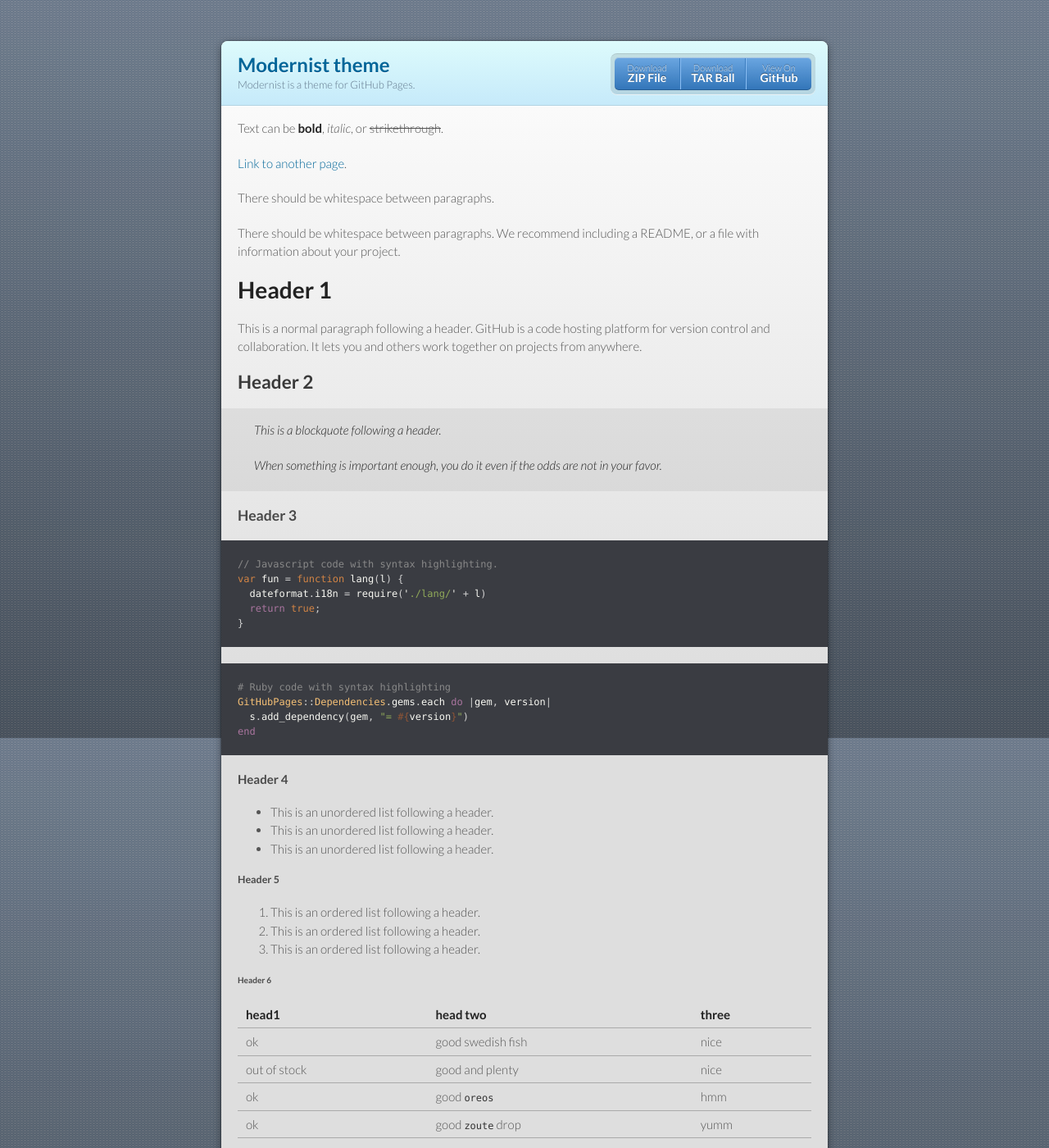
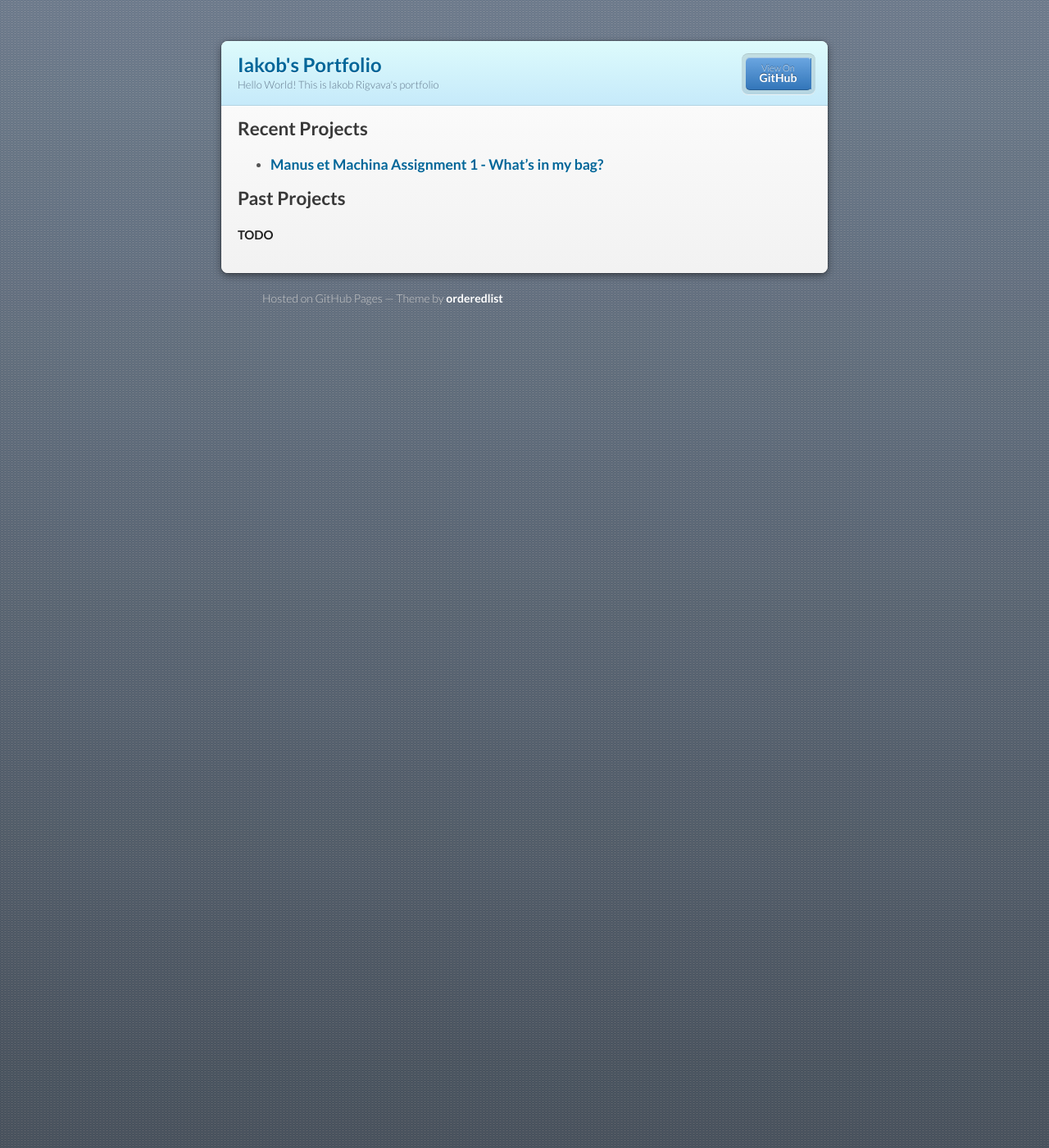
Before and after one commit to akobi123/akobi123.github.io, a Jekyll site: the page built from index.md, in a window 1280 px wide and 1400 px high. Shown: the whole window at 82% size. Built offline with Jekyll 4.4.1, drawn with Linux system fonts in a browser that asks for light colours; our own code applies the rules of GitHub Pages for plain Markdown files; some of the changed text lies outside the part shown.

Commit message:
Manus et Machina assignment 1 - What's in my bag?

````diff
--- a/_config.yml
+++ b/_config.yml
@@ -1,5 +1,5 @@
-title: Modernist theme
-description: Modernist is a theme for GitHub Pages.
-show_downloads: true
+title: Iakob's Portfolio
+description: Hello World! This is Iakob Rigvava's portfolio
+show_downloads: false
 google_analytics:
 theme: jekyll-theme-modernist
--- a/index.md
+++ b/index.md
@@ -2,15 +2,23 @@
 layout: default
 ---
 
-Text can be **bold**, _italic_, or ~~strikethrough~~.
+## Recent Projects
 
-[Link to another page](./another-page.html).
+- ### [Manus et Machina Assignment 1 - What's in my bag?](./manusAssignment1.html)
 
-There should be whitespace between paragraphs.
+## Past Projects
 
-There should be whitespace between paragraphs. We recommend including a README, or a file with information about your project.
+**TODO**
 
-# Header 1
+<!-- Text can be **bold**, _italic_, or ~~strikethrough~~. -->
+
+<!-- [Link to another page](./another-page.html). -->
+
+<!-- There should be whitespace between paragraphs. -->
+
+<!-- There should be whitespace between paragraphs. We recommend including a README, or a file with information about your project. -->
+
+<!-- # Header 1
 
 This is a normal paragraph following a header. GitHub is a code hosting platform for version control and collaboration. It lets you and others work together on projects from anywhere.
 
@@ -120,4 +128,4 @@ Long, single-line code blocks should not wrap. They should horizontally scroll i
 
 ```
 The final element.
-```
+``` -->
--- /dev/null
+++ b/manusAssignment1.md
@@ -0,0 +1,47 @@
+---
+layout: default
+---
+
+# Manus et Machina Assignment 1
+
+## What's in my bag?
+
+![Photo](./whatsInMyBag.jpeg)
+
+1. **Laptop** - My personal laptop. Although it is quite heavy it is an essential, and I personnaly would not compromise on size. _Of the screen of course, what did you think?_
+
+1. **Laptop Charger** - Charger for my laptop. It is also quite big and has an european plug, both of which regularly become a hassle to deal with.
+
+1. **Universal Adapter** - Adapter exclusively for my laptop charger. _"From any port to any socket" - someone probably._
+
+1. **Mouse** - Mouse for my laptop. It fits comfortably in my hand and is not too fancy, although I rarely use it nowadays.
+
+1. **Notebook 1** - Notebook to jot down notes in class. Currently used for Ordinary Differential Equations and Advanced Circuits.
+
+1. **Notebook 2** - Another notebook to jot down notes in class. Currently used for Static Program Analysis and Conservation Laws in Engineering.
+
+1. **Phone** - My phone. I've had it for years and it has not disappointed. The screen is lighly cracked and the volume buttons get stuck sometimes, but overall in pretty good condition. Oh, and its an android, Iphones confuse me.
+
+1. **Phone Case** - Trusty phone case, with an attachment to keep my cards. _Protecting your phones since 1996._
+
+1. **Watch** - A watch my grandma gifted me. I don't wear it everyday but it is a staple accessory.
+
+1. **Lighter** - A sparkwheel lighter. Has a bright color, and that's probably the only thing I like about it.
+
+1. **Earbuds** - My bluetooth earbuds. I've had them for a better half of a decade and it shows, they are literaly falling apart fighting for their life. One of the buds still works though somehow.
+
+1. **Pens/Pencils** - An assortment of pens and pencils. Mostly gotten from different events and chucked them in the bag. _One doesn't work? No worries! I have like 95 more!!_
+
+1. **Cigarettes** - My pack of cigarettes. Marlboro Black Gold. Not too strong, and quite smooth. If I had to pick my favourite brand it would probably be this. _Yes I smoke. We listen and we don't judge._
+
+1. **Trash** - Random trash that somehow accumulates in my bag, which I regularly clean out in batches. Mostly crunched up paper. _We. Listen. And. We. Don't. Judge._
+
+1. **Paper** - A giant pile of spare sheets of paper. You never know when you might need it.
+
+1. **Room Card** - My room card, The key to my dorm, and the sole reason why I got the card holder on my phone. I've been locked out too many times to count.
+
+1. **NYU ID** - My NYU ID. It hold on campus identity, and (fake) money
+
+1. **Bag** - And last but certainly not least, my trusty bag, which holds most of these items everyday. It's the perfect size for my laptop and still has plenty of space to spare. Has a very convenient handles and a shoulder strap. _Which isn't helping my scoliosis at all._
+
+### [back](./)
````
Also changed, not shown: whatsInMyBag.jpeg (added).
